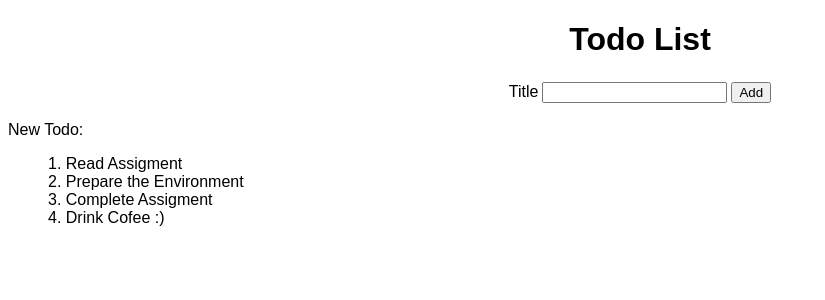
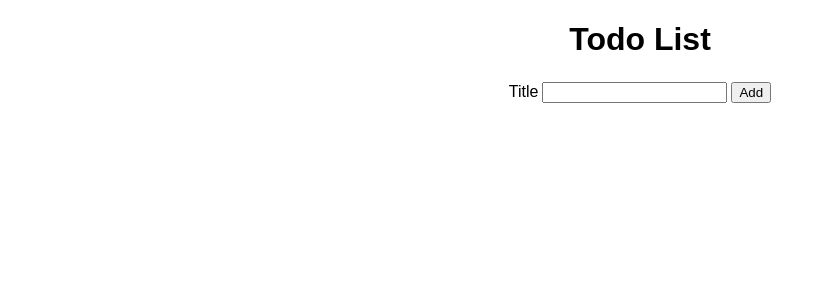
Before and after one commit to romymedan/react-todo, a React (Create React App) app: page / in a window 1280 px wide. Shown: the top 300 px of the page, without its empty margins (0-825 px from the left). Built offline with nearby package versions, Linux system fonts and the light colour scheme; the HTML template or start-up script is replaced by a standard one.

Commit message:
lesson 1.4

```diff
--- a/src/AddTodoForm.js
+++ b/src/AddTodoForm.js
@@ -1,19 +1,30 @@
-import React from "react";
+import React, { useState } from "react";
 import './styles.css';
 
-function AddTodoForm (props) {
-    const onAddTodo = props.onAddTodo;
+function AddTodoForm ({ onAddTodo }) {
+    const [todoTitle, setTodoTitle] = useState("");
+
+    const handleTitleChange = (event) => {
+        const newTodoTitle = event.target.value;
+        setTodoTitle(newTodoTitle);
+    }
+
     const handleAddTodo = (event) => {
         event.preventDefault();
-        const todoTitle = event.target[0].value;
-        console.log(todoTitle);
-        onAddTodo(todoTitle);
-        event.target.reset();
+        const newTodo = {
+            title: todoTitle,
+            id: Date.now()
+        };
+
+
+        console.log(newTodo);
+        onAddTodo(newTodo);
+        setTodoTitle("");
     }
     return (
         <form className="add-todo" onSubmit={handleAddTodo}>
             <label htmlFor="todoTitle">Title</label>
-            <input id="todoTitle" name="title"></input>
+            <input id="todoTitle" name="title" value={todoTitle} onChange={handleTitleChange}></input>
             <button>Add</button>
         </form>
     );
--- a/src/App.js
+++ b/src/App.js
@@ -4,16 +4,19 @@
 import './styles.css';
 
 function App() {
-  const [newTodo, setNewTodo] = useState("");
+  const [todoList, setTodoList] = useState([]);
+
+  const addTodo = (newTodo) => {
+    setTodoList([...todoList, newTodo]);
+  }
 
   return (
     <div>
       <header>
         <h1>Todo List</h1>
       </header>
-      <AddTodoForm onAddTodo = {setNewTodo} />
-      <p>New Todo: {newTodo}</p>
-      <TodoList />
+      <AddTodoForm onAddTodo = {addTodo} />
+      <TodoList  todoList={todoList} />
 
     </div>
   );
--- a/src/TodoListItem.js
+++ b/src/TodoListItem.js
@@ -1,7 +1,7 @@
 import React from "react";
 
-function TodoListItem(props){
-    const { id, title } = props.todo;
+function TodoListItem({ todo }){
+    const { id, title } = todo;
 
         return (
             <li>
--- a/src/todoList.js
+++ b/src/todoList.js
@@ -1,12 +1,11 @@
 import React from "react";
-import todoListData from './todoListData';
 import TodoListItem from "./TodoListItem";
 import './styles.css';
 
-function TodoList() {
+function TodoList({ todoList }) {
     return (
       <ul>
-        {todoListData.map(todo => (
+        {todoList.map(todo => (
           <TodoListItem key={todo.id} todo={todo} />
         ))}
       </ul>
--- a/src/todoListData.js
+++ /dev/null
@@ -1,21 +0,0 @@
-
-    const todoListData = [
-        {
-          id: 1,
-          title: 'Read Assigment'
-        },
-        {
-          id: 2,
-          title: 'Prepare the Environment'
-        },
-        {
-          id: 3,
-          title: 'Complete Assigment'
-        },
-        {
-          id: 4,
-          title: 'Drink Cofee :)'
-        }
-      ];
-
-    export default todoListData;
```
